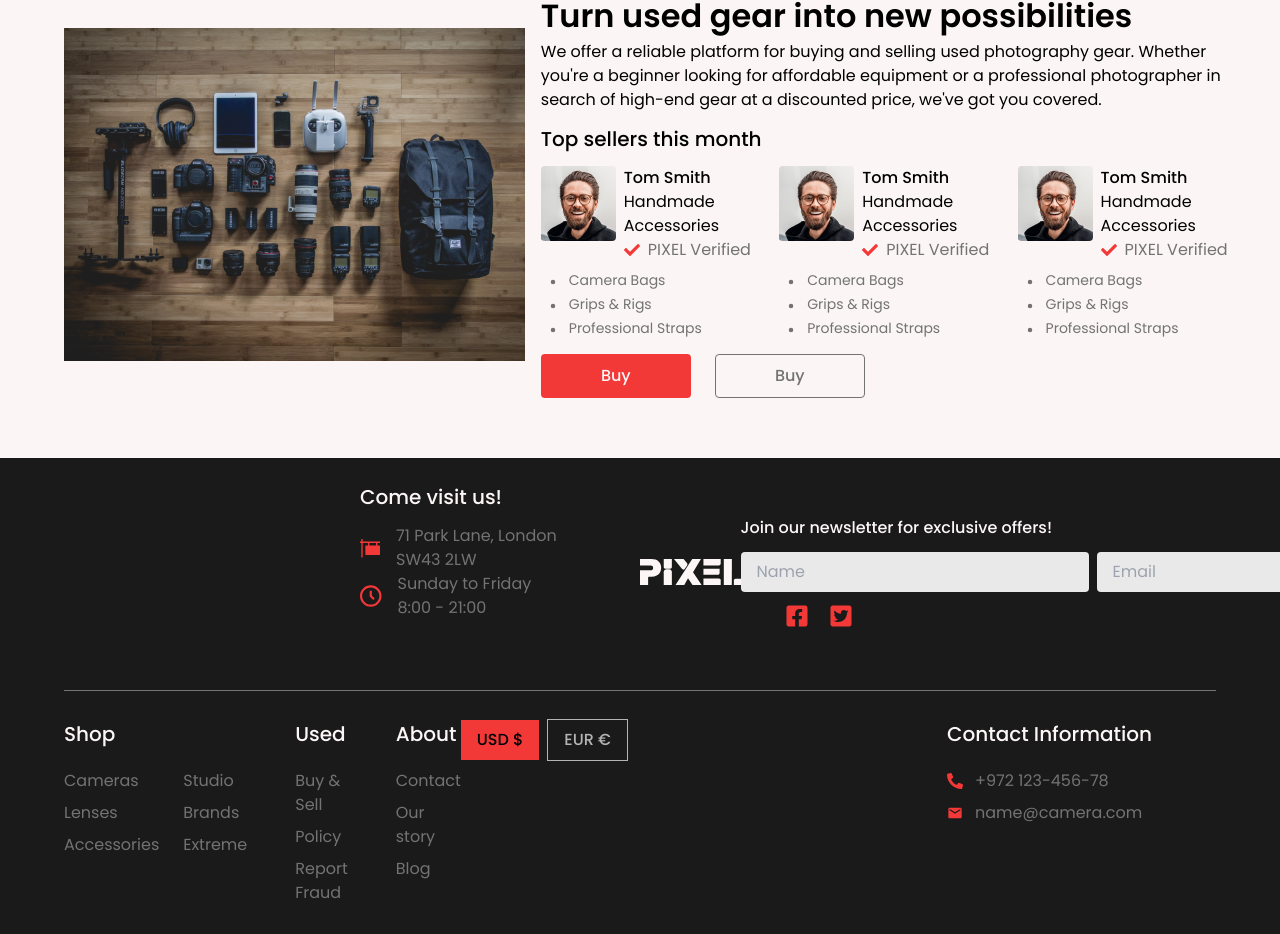
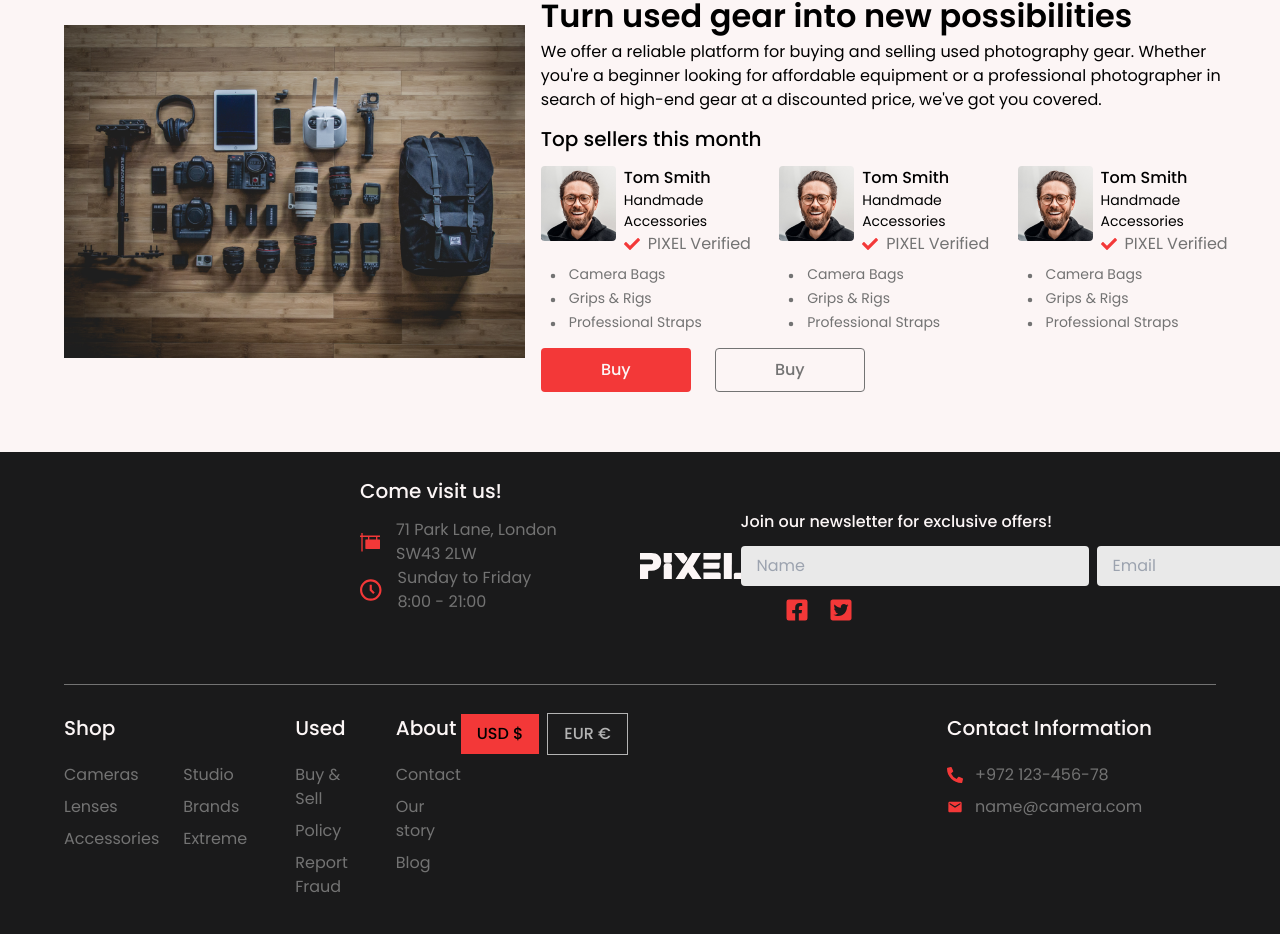
Before and after one commit to hayatul-islam/pixel, a React (Create React App) app: page / in a window 1280 px wide. Shown: the part 2351-3285 px from the top of the page. Built offline with nearby package versions, Linux system fonts and the light colour scheme; grey boxes are pictures that could not be loaded; some icons are missing.

Commit message:
featured bugs fixed

```diff
--- a/src/components/Featured.js
+++ b/src/components/Featured.js
@@ -38,10 +38,16 @@ const Featured = () => {
                       src={user}
                       alt=""
                     />
-                    <div>
-                      <h4 className="font-medium">Tom Smith</h4>
-                      <p>Handmade Accessories</p>
-                      <p className="flex gap-2 items-center">
+                    <div className="w-full">
+                      <div className="flex justify-between max-w-[600px] w-full">
+                        <h4 className="font-medium">Tom Smith</h4>
+                        <p className="gap-2 items-center flex md:hidden">
+                          <FaCheck className="text-primary" />
+                          <span className="text-dark-gary">PIXEL Verified</span>
+                        </p>
+                      </div>
+                      <p className="text-[14px]">Handmade Accessories</p>
+                      <p className=" gap-2 items-center hidden md:flex">
                         <FaCheck className="text-primary" />
                         <span className="text-dark-gary">PIXEL Verified</span>
                       </p>
```
